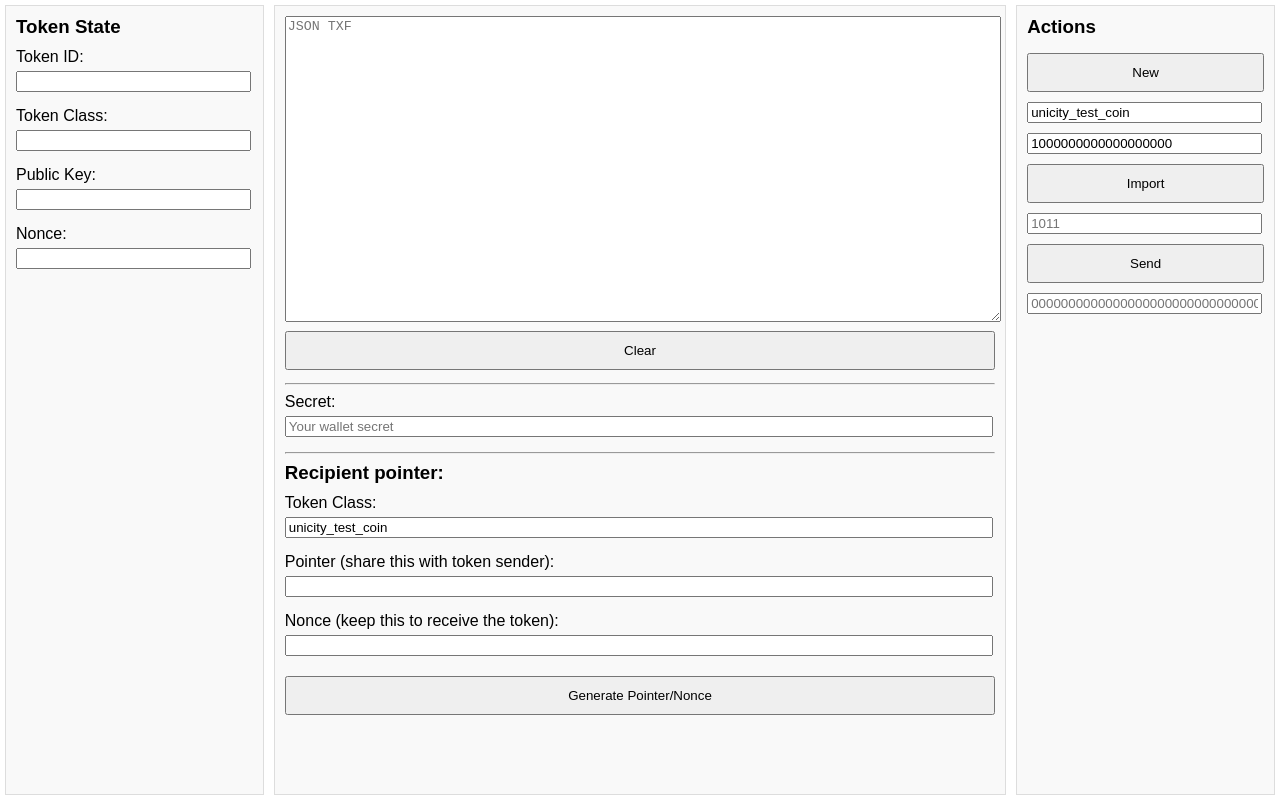
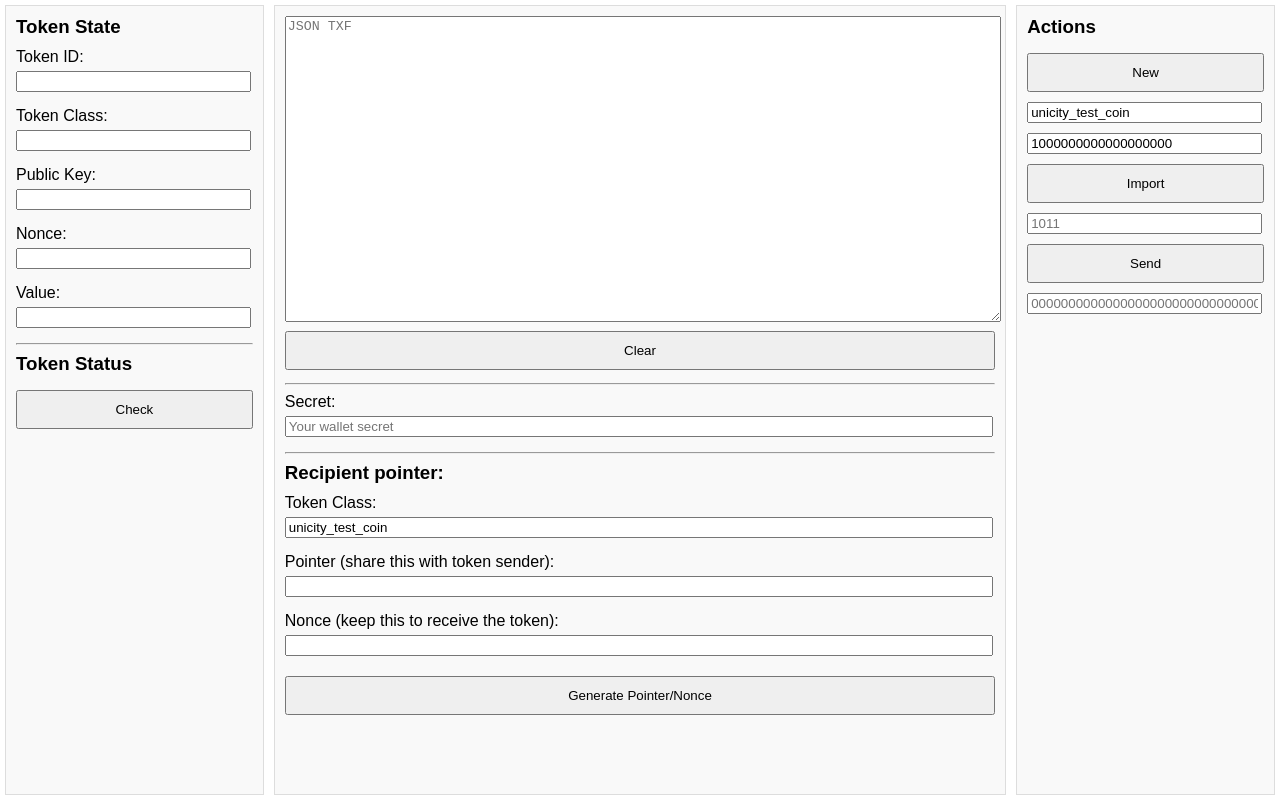
Before and after one commit to unicitynetwork/tx-flow-engine, a website built with webpack: page html/ipts.html in a window 1280 px wide. Built offline with nearby package versions, Linux system fonts and the light colour scheme.

Commit message:
GUI reads token status

```diff
--- a/html/ipts.html
+++ b/html/ipts.html
@@ -59,6 +59,7 @@
     <div class="container">
         <!-- Left Panel -->
         <div class="left-panel panel">
+	    <div>
         	<h3>Token State</h3>
         	<div class="field">
             	    <label for="tokenId">Token ID:</label>
@@ -75,6 +76,17 @@
         	<div class="field">
             	    <label for="nonce">Nonce:</label>
             	    <input type="text" id="nonce" readonly>
+        	</div>
+		<div class="field">
+            	    <label for="value">Value:</label>
+            	    <input type="text" id="value" readonly>
+        	</div>
+	    </div>
+	    <hr/>
+	    <div>
+		<h3>Token Status</h3>
+		<div id="status"></div>
+		<button onclick="updateStatus()">Check</button>
 	    </div>
         </div>
 
@@ -203,8 +215,32 @@
                 document.getElementById("tokenClass").value = token.tokenClass || "";
                 document.getElementById("pubkey").value = (token.state || {}).challenge?.pubkey || "";
                 document.getElementById("nonce").value = (token.state || {}).challenge?.nonce || "";
+		await updateStatus();
             } catch (e) {
                 console.error("Error updating panels", e);
+            }
+        }
+
+	async function updateStatus() {
+	    const transport = TXF.getHTTPTransport(TXF.defaultGateway());
+	    const json = document.getElementById("jsonArea").value;
+	    const token = (await TXF.importFlow(json)) || {};
+	    const secret = document.getElementById("userSecret").value;
+
+	    const status = await TXF.getTokenStatus(token, secret, transport);
+	    console.log(status);
+	    document.getElementById("value").value = status.value;
+	    if(status.owned){
+		if(status.unspent){
+		    document.getElementById("status").innerText = "SPENDABLE";
+		    document.getElementById("status").style.color = "GREEN";
+		}else{
+		    document.getElementById("status").innerText = "SPENT";
+		    document.getElementById("status").style.color = "RED";
+		}
+	    }else{
+		document.getElementById("status").innerText = "NOT OWNED";
+		document.getElementById("status").style.color = "GRAY";
 	    }
 	}
 
--- a/state_machine.js
+++ b/state_machine.js
@@ -86,7 +86,7 @@ async function importFlow(tokenTransitionFlow, secret, nonce){
 async function getTokenStatus(token, secret, transport){
     const stateHash = await token.state.calculateStateHash();
     const signer = getTxSigner(secret, token.state.challenge.nonce);
-    const provider = new UnicityProvider(transport, signer, hasher);
+    const provider = new UnicityProvider(transport, signer);
     const isLatestState = await isUnspent(provider, stateHash);
     const isOwner = await confirmOwnership(token, signer);
     const { id, classId, value } = token.getStats();
@@ -126,6 +126,7 @@ module.exports = {
     importTx,
     exportFlow,
     importFlow,
+    getTokenStatus,
     collectTokens,
     getHTTPTransport,
     validateOrConvert,
```
Lines whose indentation alone changed are shown as unchanged.
